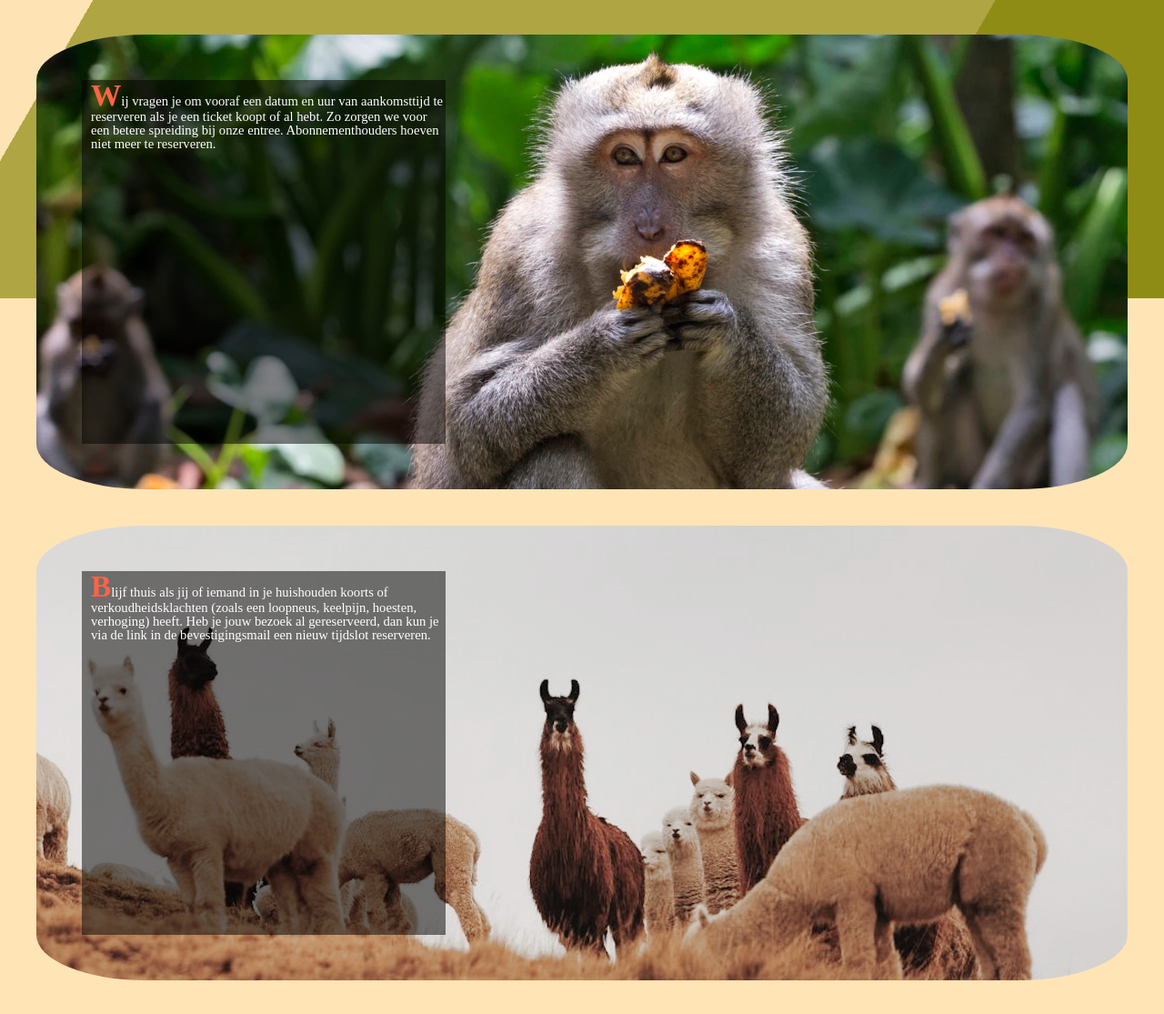
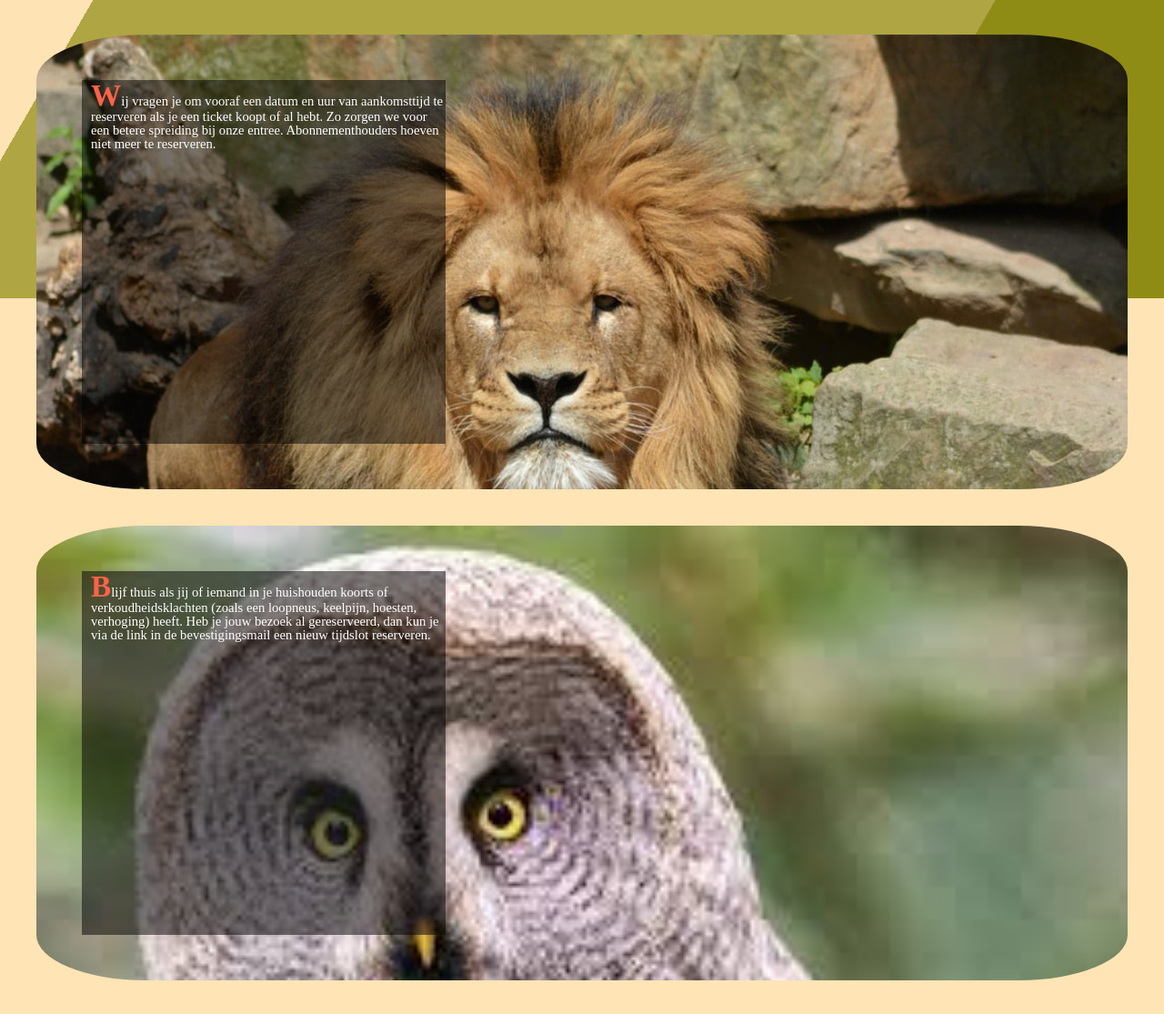
Before and after one commit to koentjevh99/Website, a plain HTML site: page regels.html in a window 1280 px wide. Shown: the part 472-1587 px from the top of the page at 91% size. Drawn offline with nearby package versions, Linux system fonts and the light colour scheme; a small style sheet from the web is missing.

Commit message:
Update regels.css

```diff
--- a/css/regels.css
+++ b/css/regels.css
@@ -127,7 +127,7 @@ a:link {
     margin: auto;
     margin-top: 40px;
     border-style: solid;
-    background-image: url('../img/aap.png'); /* verander afbeelding naam naar die van jou dier */
+    background-image: url('../img/leeuw.png'); /* verander afbeelding naam naar die van jou dier */
     background-repeat:   no-repeat;
     background-size: cover;
   }
@@ -139,7 +139,7 @@ a:link {
     margin: auto;
     margin-top: 40px;
     border-style: solid;
-    background-image: url('../img/lama.png'); /* verander afbeelding naam naar die van jou dier */
+    background-image: url('../img/Uil.png'); /* verander afbeelding naam naar die van jou dier */
     background-repeat:   no-repeat;
     background-size: cover;
   }
@@ -151,7 +151,7 @@ a:link {
     margin: auto;
     margin-top: 40px;
     border-style: solid;
-    background-image: url('../img/aap.png'); /* verander afbeelding naam naar die van jou dier */
+    background-image: url('../img/Olifanten.png'); /* verander afbeelding naam naar die van jou dier */
     background-repeat:   no-repeat;
     background-size: cover;
   }
```
